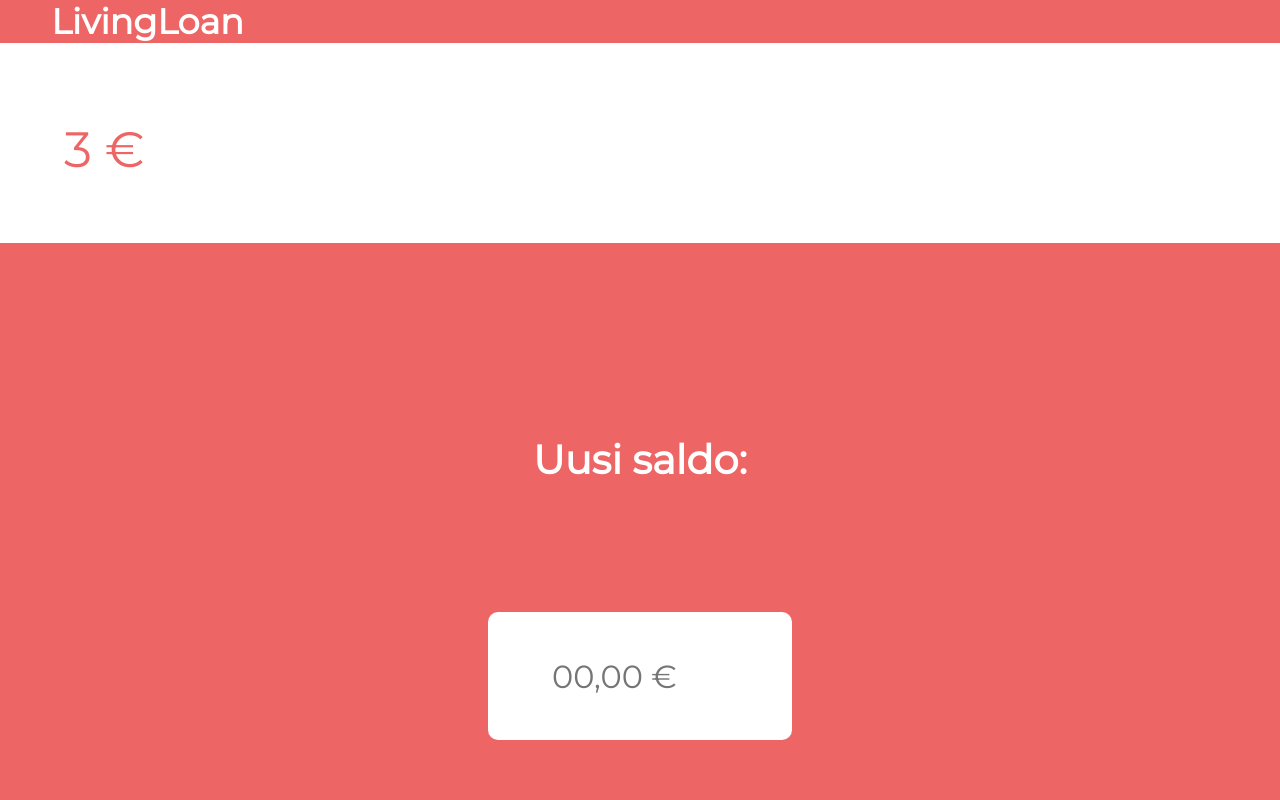
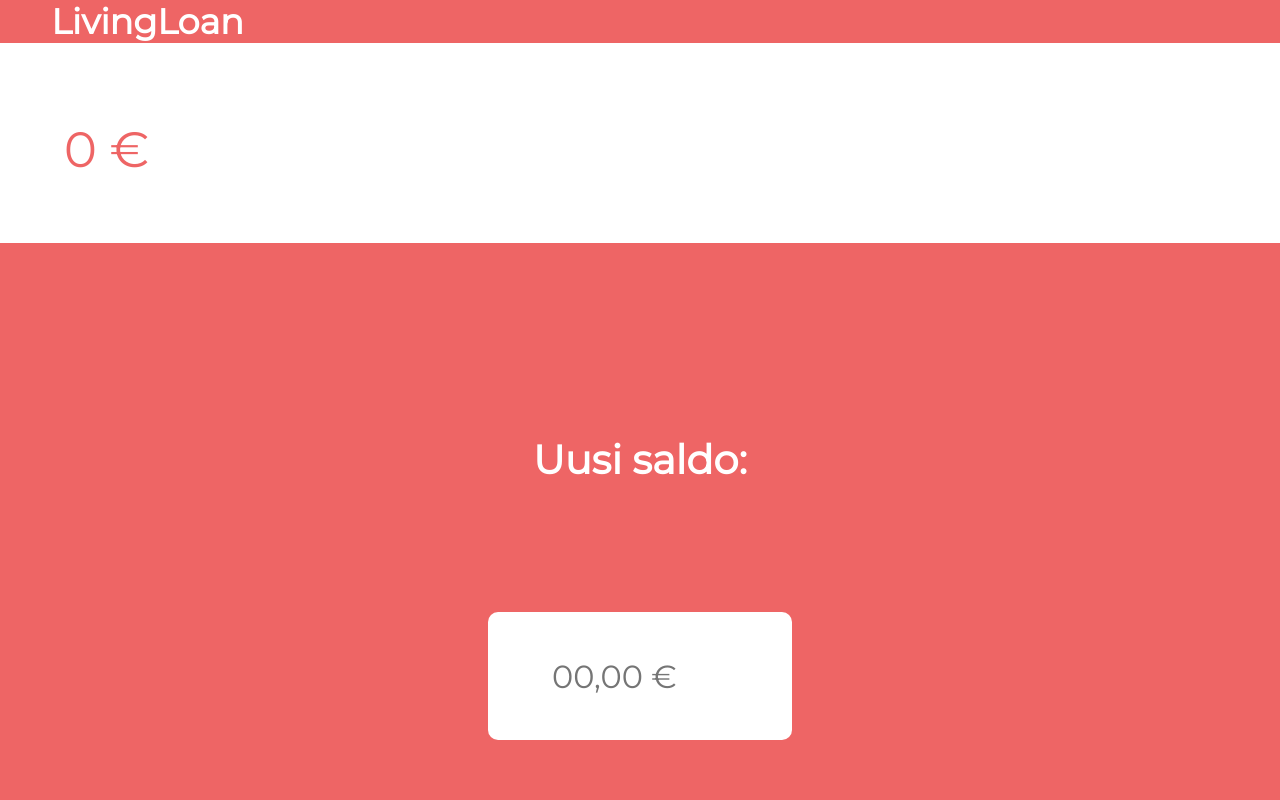
Before and after one commit to spoilaro/livingloan, a React (Create React App) app: page / in a window 1280 px wide. Shown: the top 800 px of the page. Built offline with nearby package versions, Linux system fonts and the light colour scheme; no server answers.

Commit message:
backend working.

```diff
--- a/src/App.js
+++ b/src/App.js
@@ -5,6 +5,8 @@ import TitleBar from "./components/TitleBar";
 import ResultWindow from "./components/ResultWindow";
 import CalculateWindow from "./components/CalculateWindow"
 import InfoWindowModal from "./components/InfoWindowModal"
+
+import { surviveMaybe } from "./backend/Calculator"
 
 
 
@@ -19,12 +21,17 @@ const App = () => {
   const [budget, setBudget] = useState(0)
   const [result, setResult] = useState(3)
 
-   useEffect(async () => {
-    const url = "https://api.randomuser.me/"; //TODO create api link from budget
-    const res = await fetch(url);
-    const data = await res.json()
-    const item = data.results[0]
-    console.log(item.gender); //TODO set result to be the answer from api
+   useEffect( () => {
+    // const url = "https://api.randomuser.me/"; //TODO create api link from budget
+    // const res = await fetch(url);
+    // const data = await res.json()
+    // const item = data.results[0]
+    // console.log(item.gender); //TODO set result to be the answer from api
+
+    var result = surviveMaybe(budget)
+    setResult(result);
+
+
   }, [budget])
 
     return(
--- a/src/backend/Calculator.js
+++ b/src/backend/Calculator.js
@@ -8,6 +8,13 @@ function surviveMaybe(budget){
     const one_mont_loan = 650;
     var should_have;
     const one_day_loan = 650 / 30;
+
+    if (budget == 0){
+        return "0"
+    }
+    if (budget.includes("€")){
+        budget = parseInt(budget, 10);
+    }
 
     if (1 <= m <=5){
         end_month = 5;
```
